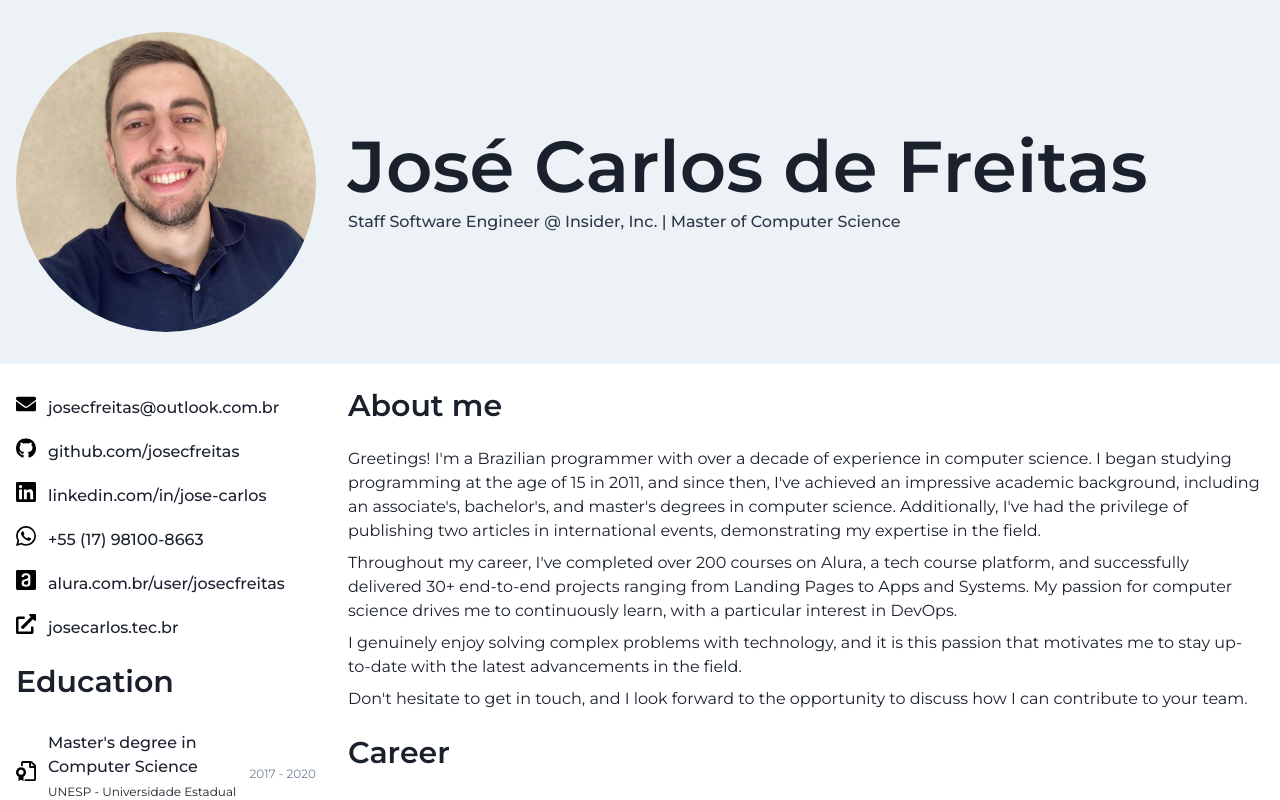
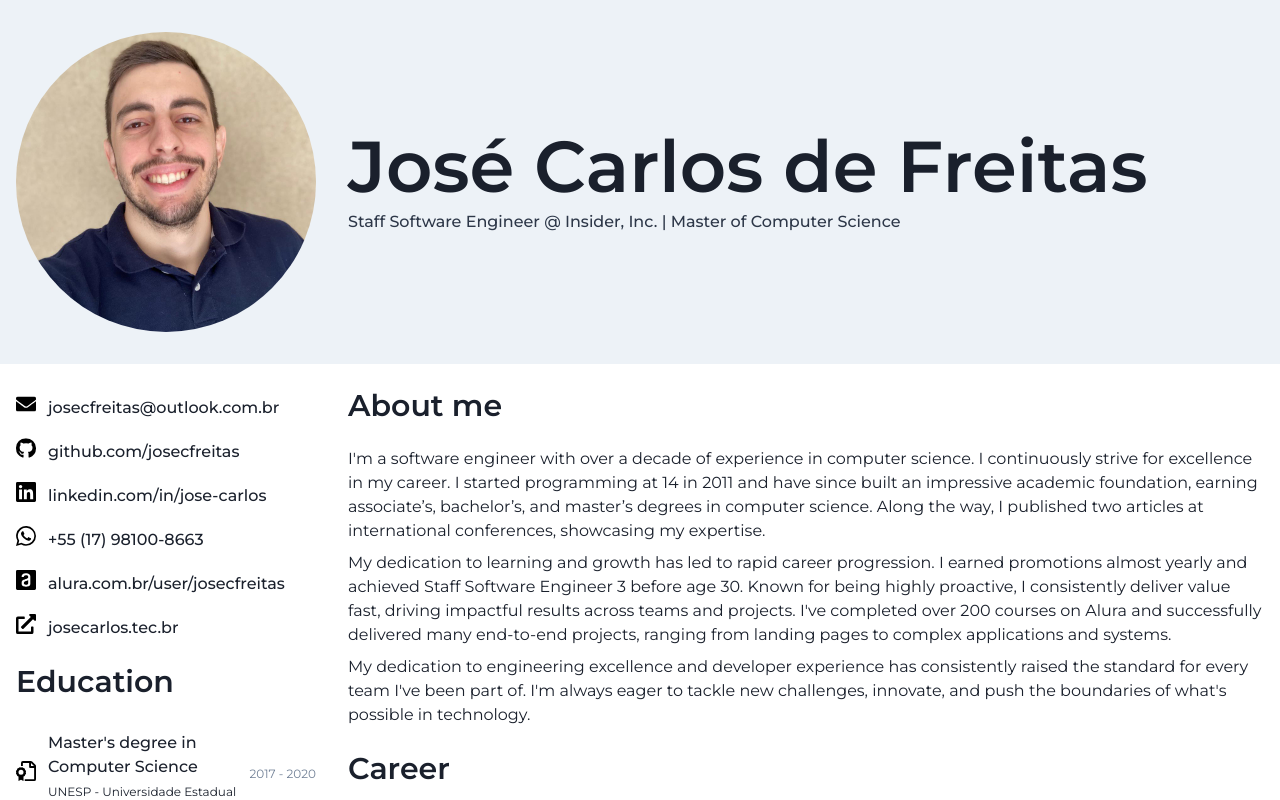
Before and after one commit to josecfreitas/my-cv, a Next.js app: page / in a window 1280 px wide. Shown: the top 800 px of the page. Built offline with nearby package versions, Linux system fonts and the light colour scheme.

Commit message:
refactor about-me section for clarity and conciseness

```diff
--- a/src/components/home/about-me.tsx
+++ b/src/components/home/about-me.tsx
@@ -6,28 +6,27 @@ export const AboutMe = () => (
   <Section>
     <SectionTitle>About me</SectionTitle>
     <Text>
-      Greetings! I'm a Brazilian programmer with over a decade of experience in
-      computer science. I began studying programming at the age of 15 in 2011,
-      and since then, I've achieved an impressive academic background, including
-      an associate's, bachelor's, and master's degrees in computer science.
-      Additionally, I've had the privilege of publishing two articles in
-      international events, demonstrating my expertise in the field.
+      I'm a software engineer with over a decade of experience in computer
+      science. I continuously strive for excellence in my career. I started
+      programming at 14 in 2011 and have since built an impressive academic
+      foundation, earning associate’s, bachelor’s, and master’s degrees in
+      computer science. Along the way, I published two articles at international
+      conferences, showcasing my expertise.
     </Text>
     <Text>
-      Throughout my career, I've completed over 200 courses on Alura, a tech
-      course platform, and successfully delivered 30+ end-to-end projects
-      ranging from Landing Pages to Apps and Systems. My passion for computer
-      science drives me to continuously learn, with a particular interest in
-      DevOps.
+      My dedication to learning and growth has led to rapid career progression.
+      I earned promotions almost yearly and achieved Staff Software Engineer 3
+      before age 30. Known for being highly proactive, I consistently deliver
+      value fast, driving impactful results across teams and projects. I've
+      completed over 200 courses on Alura and successfully delivered many
+      end-to-end projects, ranging from landing pages to complex applications
+      and systems.
     </Text>
     <Text>
-      I genuinely enjoy solving complex problems with technology, and it is this
-      passion that motivates me to stay up-to-date with the latest advancements
-      in the field.
-    </Text>
-    <Text>
-      Don't hesitate to get in touch, and I look forward to the opportunity to
-      discuss how I can contribute to your team.
+      My dedication to engineering excellence and developer experience has
+      consistently raised the standard for every team I've been part of. I'm
+      always eager to tackle new challenges, innovate, and push the boundaries
+      of what's possible in technology.
     </Text>
   </Section>
 );
```
